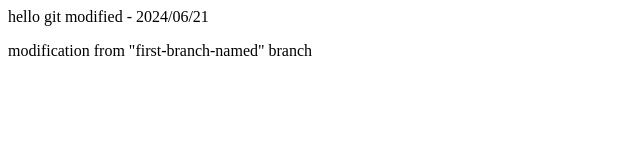
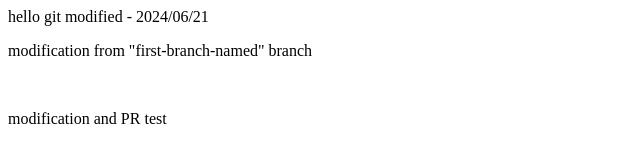
Before and after one commit to tfamu/git-learning-repo, a plain HTML site: page index.html in a window 1280 px wide. Shown: the whole page, without its empty margins (0-640 px from the left). Drawn offline with Linux system fonts and the light colour scheme.

Commit message:
new PR test

```diff
--- a/index.html
+++ b/index.html
@@ -9,5 +9,7 @@
     hello git
     modified - 2024/06/21
     <p>modification from "first-branch-named" branch</p>
+    <br>
+    <p>modification and PR test</p>
 </body>
 </html>
```
